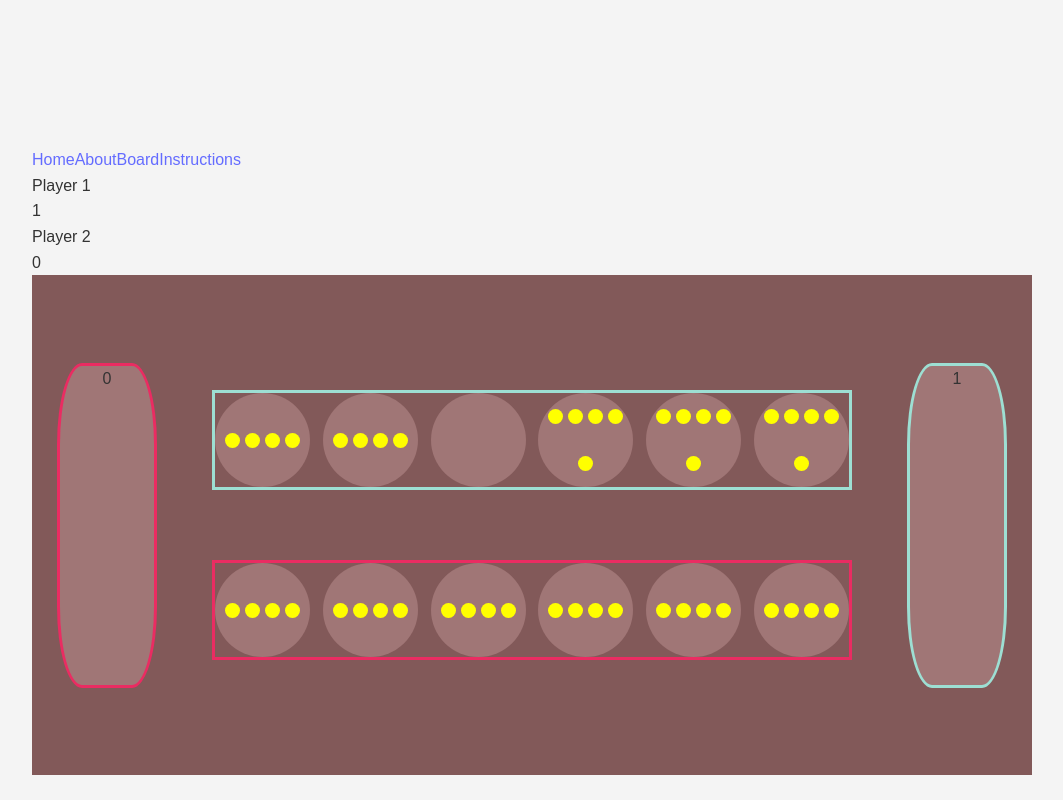
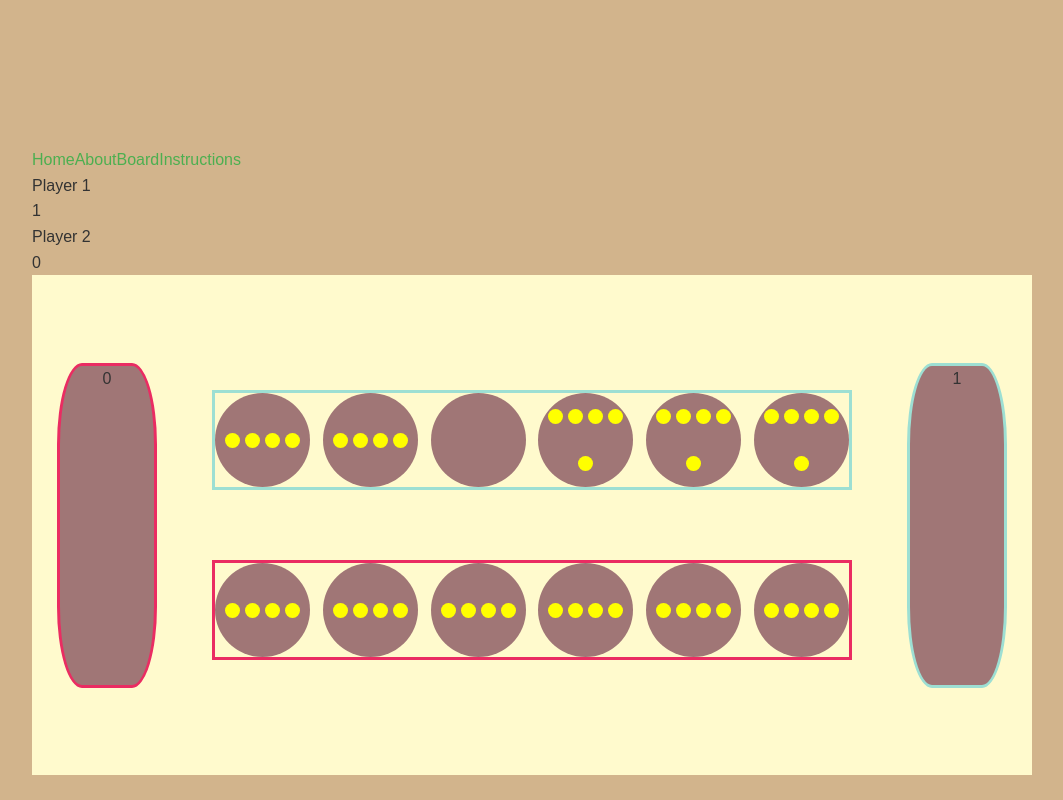
Before and after one commit to bethkimani/react-mancala-project, a React (Vite) app: page /board in a window 1280 px wide. Shown: the whole page, without its empty margins (108-1171 px from the left). Built offline with nearby package versions, Linux system fonts and the light colour scheme.

Commit message:
Updated Css

```diff
--- a/src/Components/Instructions.jsx
+++ b/src/Components/Instructions.jsx
@@ -4,29 +4,28 @@ import React from 'react';
 const instructions = [
   {
     text: "The game begins with the player selecting a pocket on their side. These pockets are highlighted during your turn.",
-    img: "https://example.com/image1.jpg" // Replace with actual image links
+    img: require('./assets/step one.jpeg')
   },
   {
     text: "The game moves in a counter-clockwise rotation and deposits 1 stone in each pocket along the way until the stones run out.",
-    img: "https://example.com/image2.jpg"
+    img: require('./assets/step two.jpeg')
   },
   {
     text: "If the final stone is placed in an empty pocket on your side, it may capture stones in the pocket directly across.",
-    img: "https://example.com/image3.jpg"
+    img: require('./assets/step three.jpeg')
   },
   {
     text: "Players take turns picking up all the stones from one of their pockets and distributing them in the following pockets.",
-    img: "https://example.com/image4.jpg"
+    img: require('./assets/step four.jpeg')
   },
   {
     text: "If a player lands in their own Mancala, they get an extra turn.",
-    img: "https://example.com/image5.jpg"
+    img: require('./assets/step five.jpeg')
   },
   {
     text: "The game ends when one player has no stones left in their pockets. The other player collects their stones.",
-    img: "https://example.com/image6.jpg"
+    img: require('./assets/step six.jpeg')
   },
-  // Add more instructions as needed
 ];
 
 const Instructions = () => {
--- a/src/index.css
+++ b/src/index.css
@@ -6,7 +6,7 @@
   --highlight-pink: #f1ae89;
   --border-green: #9ddfd3;
   --border-red: #ea2c62;
-  --board-bg: #825959;
+  --board-bg: #FFFACD; /* Light yellow for the board */
   --pocket-bg: #a07676;
   --piece-color: yellow;
 }
@@ -22,7 +22,7 @@
 body {
   font-family: Arial, sans-serif;
   line-height: 1.6;
-  background-color: #f4f4f4;
+  background-color: #d2b48c; /* Light brown background for entire page */
   color: #333;
   scroll-behavior: smooth;
   display: flex;
@@ -37,8 +37,9 @@ body {
 .home-section {
   text-align: center;
   padding: 20px;
-  background-color: #fff;
+  color: #333;
   margin-bottom: 20px;
+  border-radius: 8px;
 }
 
 .marquee {
@@ -127,7 +128,7 @@ main {
 .board {
   width: 1000px;
   height: 500px;
-  background-color: var(--board-bg);
+  background-color: var(--board-bg); /* Light yellow background */
   display: flex;
   justify-content: center;
   align-items: center;
@@ -339,71 +340,3 @@ main {
     transform: rotate(90deg);
   }
 }
-:root {
-  font-family: Inter, system-ui, Avenir, Helvetica, Arial, sans-serif;
-  line-height: 1.5;
-  font-weight: 400;
-
-  color-scheme: light dark;
-  color: rgba(255, 255, 255, 0.87);
-  background-color: #242424;
-
-  font-synthesis: none;
-  text-rendering: optimizeLegibility;
-  -webkit-font-smoothing: antialiased;
-  -moz-osx-font-smoothing: grayscale;
-}
-
-a {
-  font-weight: 500;
-  color: #646cff;
-  text-decoration: inherit;
-}
-a:hover {
-  color: #535bf2;
-}
-
-body {
-  margin: 0;
-  display: flex;
-  place-items: center;
-  min-width: 320px;
-  min-height: 100vh;
-}
-
-h1 {
-  font-size: 3.2em;
-  line-height: 1.1;
-}
-
-button {
-  border-radius: 8px;
-  border: 1px solid transparent;
-  padding: 0.6em 1.2em;
-  font-size: 1em;
-  font-weight: 500;
-  font-family: inherit;
-  background-color: #1a1a1a;
-  cursor: pointer;
-  transition: border-color 0.25s;
-}
-button:hover {
-  border-color: #646cff;
-}
-button:focus,
-button:focus-visible {
-  outline: 4px auto -webkit-focus-ring-color;
-}
-
-@media (prefers-color-scheme: light) {
-  :root {
-    color: #213547;
-    background-color: #ffffff;
-  }
-  a:hover {
-    color: #747bff;
-  }
-  button {
-    background-color: #f9f9f9;
-  }
-}
```
Also changed, not shown: src/assets/step one.jpeg (renamed from src/assets/WhatsApp Image 2024-11-14 at 6.25.17 AM.jpeg), src/assets/step two.jpeg (renamed from src/assets/WhatsApp Image 2024-11-14 at 6.25.17 AM (1).jpeg).
